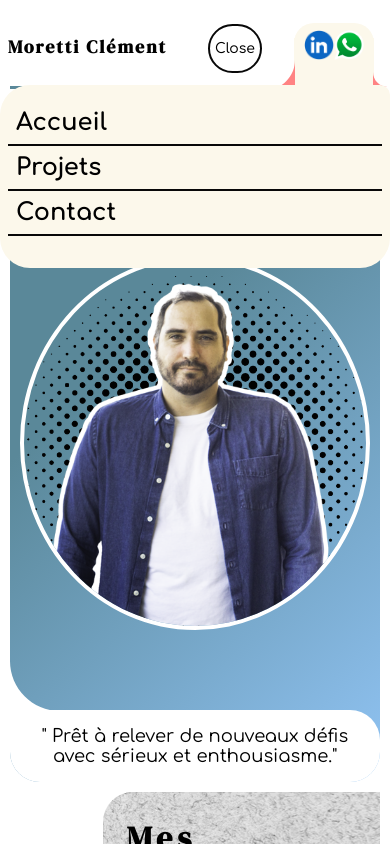
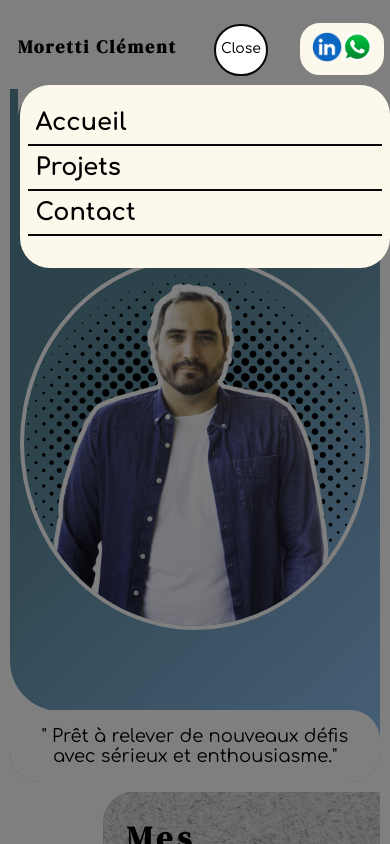
Before and after one commit to daddykoala/myPortfolio-nextJS, a Next.js app in the folder portfolio-next/: page / in a window 390 px wide. Both pictures are taken after a click on the element "Menu". Shown: the top 844 px of the page. Built offline with nearby package versions, Linux system fonts and the light colour scheme.

Commit message:
modif ajustement css smartphone

```diff
--- a/portfolio-next/component/header/header.js
+++ b/portfolio-next/component/header/header.js
@@ -6,11 +6,14 @@ import { useSelector } from "react-redux";
 import { useState } from "react";
 import navbarData from "../../data/dataNavBar";
 import Corner from "../design/corner";
+import { motion } from "framer-motion";
 
 export default function Header() {
   //je recupere la valeur de l'ecran
   const screenWidth = useSelector((state) => state.screen.screenWidth);
-  const {bgColor,fontColor, bgColor2} = useSelector((state) => state.screen);
+  const { bgColor, fontColor, bgColorNavBar } = useSelector(
+    (state) => state.screen
+  );
 
   //composant image reutilisable car toute les images de la meme taille.
   const MyImageComponent = ({ src, alt }) => (
@@ -22,10 +25,31 @@ export default function Header() {
   const handleOpenMenu = (e) => {
     setOpenMenu(!openMenu);
   };
-
+  //framer motion pour le menu smartphone
+  const container = {
+    hidden: { opacity: 1, scale: 0 },
+    visible: {
+      opacity: 1,
+      scale: 1,
+      transition: {
+        delayChildren: 0.2,
+        staggerChildren: 0.1,
+      },
+    },
+  };
+  const item = {
+    hidden: { x: 10, opacity: 0 },
+    visible: {
+      x: 0,
+      opacity: 1,
+    },
+  };
   return (
     <header className={styles.header}>
-      <div className={`${styles.header__item} ${styles.header__item1}`} style={{ background: bgColor, color: fontColor}}>
+      <div
+        className={`${styles.header__item} ${styles.header__item1}`}
+        style={{ background: bgColor, color: fontColor }}
+      >
         <h1> Moretti Clément </h1>{" "}
         <Corner className={styles.header__cornereffectLeft} bgColor={bgColor} />
         <Corner
@@ -91,26 +115,57 @@ export default function Header() {
           {/* a l'ouverture du menu la div apparait */}
           {openMenu ? (
             <>
-              <Corner
+              <div
+                style={{
+                  position: "fixed", // Fixed position
+                  top: 0, // Start from the top
+                  left: 0, // Start from the left
+                  width: "100%", // Full width
+                  height: "100vh", // Full viewport height
+                  backgroundColor: "rgba(0, 0, 0, 0.5)", // Gray background with 50% opacity
+                  zIndex: 100, // Make sure it covers other items
+                }}
+              ></div>
+              {/* <Corner
                 className={styles.navbarSmartphone__cornereffect__left}
-                bgColor={"#ff8383"}
-              />
-              <Corner
+                bgColor={bgColorNavBar}
+              /> */}
+              {/* <Corner
                 className={styles.navbarSmartphone__cornereffect__right}
-                bgColor={"#ff8383"}
-              />
+                bgColor={bgColorNavBar}
+              /> */}
 
-              <nav className={styles.navbarSmartphone}>
-                <ul>
+              <motion.nav
+                className={styles.navbarSmartphone}
+                initial={{ opacity: 0, scaleY: 0 }}
+                animate={{ opacity: 1, scaleY: 1 }}
+                transition={{
+                  duration: 0.3,
+                  delay: 0,
+                  ease: [0, 0.71, 0.2, 1.01],
+                }}
+                style={{ originY: 0 }}
+              >
+                <motion.ul
+                  className="container"
+                  variants={container}
+                  initial="hidden"
+                  animate="visible"
+                >
                   {navbarData.map((link) =>
                     link.type === "link" ? (
-                      <li key={link.alt} className={styles.navbar__items}>
+                      <motion.li
+                        key={link.alt}
+                        variants={item}
+                        className={styles.navbar__items}
+                        onClick={handleOpenMenu}
+                      >
                         <Link href={link.href}>{link.label}</Link>
-                      </li>
+                      </motion.li>
                     ) : null
                   )}
-                </ul>
-              </nav>
+                </motion.ul>
+              </motion.nav>
             </>
           ) : (
             ""
--- a/portfolio-next/src/store/slice/mediaSlice.js
+++ b/portfolio-next/src/store/slice/mediaSlice.js
@@ -5,7 +5,7 @@ const initialState = {
     screenWidth: typeof window !== 'undefined' ? window.innerWidth : 0,
     bgColor:'#ffffff',
     bgColor2:'linear-gradient(130deg, rgba(2,0,36,1) 0%, rgba(247,255,46,1) 0%, rgba(255,91,73,1) 100%)',
-
+    bgColorNavBar:'#fcf8eb',
     fontColor:'#000000',
     fontColor2:'#000000',
 };
--- a/portfolio-next/src/styles/about.module.scss
+++ b/portfolio-next/src/styles/about.module.scss
@@ -4,11 +4,9 @@
 .container__about{
     display: grid;
     grid-template-columns: 1fr 1fr;
-    // justify-content: center;
-    // align-items: center;
+
     text-align: center;
-    // height: 100vh;
-    // width: 75%;
+
     background: vars.$color-background-about;
     // background-image: url(../../public/png/linewall.jpg);
     background-size: cover;
@@ -67,10 +65,8 @@
     }
     &__button{
         display: flex;
-        justify-content: space-evenly;
-        width: 50%;
-        margin-left: 50%;
-        transform: translateX(-50%);
+        gap: 2rem;
+        justify-content: center;
 
         &__style{
             border: solid 2px vars.$color-primary;
@@ -140,7 +136,6 @@
     }
     &__button{
         display: flex;
-        justify-content: space-evenly;
         width: 100%;
         padding-left: 1rem;
         padding-right: 1rem;
--- a/portfolio-next/src/styles/footer.module.scss
+++ b/portfolio-next/src/styles/footer.module.scss
@@ -25,7 +25,7 @@
       width: 100%;
       text-align: end;
       padding: 1rem;
-      font-size: 3rem;
+      font-size: 2rem;
       font-family: vars.$font-family-titre;
       border-radius: 0 vars.$border-radius vars.$border-radius 0;
       position: relative;
--- a/portfolio-next/src/styles/globals.css
+++ b/portfolio-next/src/styles/globals.css
@@ -26,7 +26,7 @@ a {
 section{
   transform: translateY(90
   px);
-  margin-bottom: 2rem;
+  /* margin-bottom: 2rem; */
 }
 
 @font-face {
--- a/portfolio-next/src/styles/header.module.scss
+++ b/portfolio-next/src/styles/header.module.scss
@@ -2,6 +2,8 @@
 
 .header {
   width: 100%;
+  margin:  0
+  10px;
   display: grid;
   grid-template-columns: 20% 1fr 20%;
   gap: 2rem;
@@ -24,7 +26,6 @@
     width: 30px;
     position: absolute;
     bottom: -30px;
-    left: 10px;
   }
   &__cornereffectLeft2 {
     display: block;
@@ -49,6 +50,7 @@
     // background-color: vars.$color-primary; mis en jsx
     border-radius: 0 0 30px 0px;
     position: relative;
+
   }
   &__item {
     padding-top:16px;
@@ -112,7 +114,7 @@
     }
     &__cornereffectLeft {
       top: 84px;
-      left: 10px;
+
     }
     &__1024px {
       display: flex;
@@ -135,6 +137,8 @@
     &__button {
       border: solid 1px vars.$color-border;
       border-radius: 5px;
+      position: relative;
+      z-index: 101;
 
       cursor: pointer;
     }
@@ -147,35 +151,42 @@
       padding: 7px 10px;
       transform: translateY(2px);
       list-style-type: none;
+      position: relative;
+      z-index: 101;
 
       &__open {
-        border: none;
+        border: 2px solid vars.$color-background;
         background-color: vars.$color-background;
         border-radius: 20px;
 
-        &::before {
-          content: "";
-          position: absolute;
-          width: 100%;
-          height: 100%;
-          z-index: -1;
-          transition: background-color vars.$transition-hover;
-          background-color: vars.$color-background;
-          left: 0;
-          top: 15px;
-        }
+
+
+        // &::before {
+        //   content: "";
+        //   position: absolute;
+        //   width: 100%;
+        //   height: 100%;
+        //   z-index: -1;
+        //   transition: background-color vars.$transition-hover;
+        //   background-color: vars.$color-background;
+        //   // border: 2px solid vars.$color-background;
+        //   left: 0;
+        //   top: 15px;
+        // }
       }
     }
   }
   .navbarSmartphone {
     position: absolute;
     top: 80px;
-    width: 100%;
-    left: 0;
+    width: 95%;
+    right: 0;
     background-color: vars.$color-background;
-    border-radius: vars.$border-radius 10px vars.$border-radius
-      vars.$border-radius;
+    border-radius: vars.$border-radius ;
+
     padding: 1rem 0.5rem 2rem 0.5rem;
+    margin: 0px 10px;
+    z-index: 101;
 
     & ul li {
       font-size: 1.5rem;
@@ -193,6 +204,7 @@
       right: 95px;
       width: 30px;
       top: 55px;
+      z-index: 101;
     }
     &__cornereffect__right {
       transform: rotate(-90deg);
```
